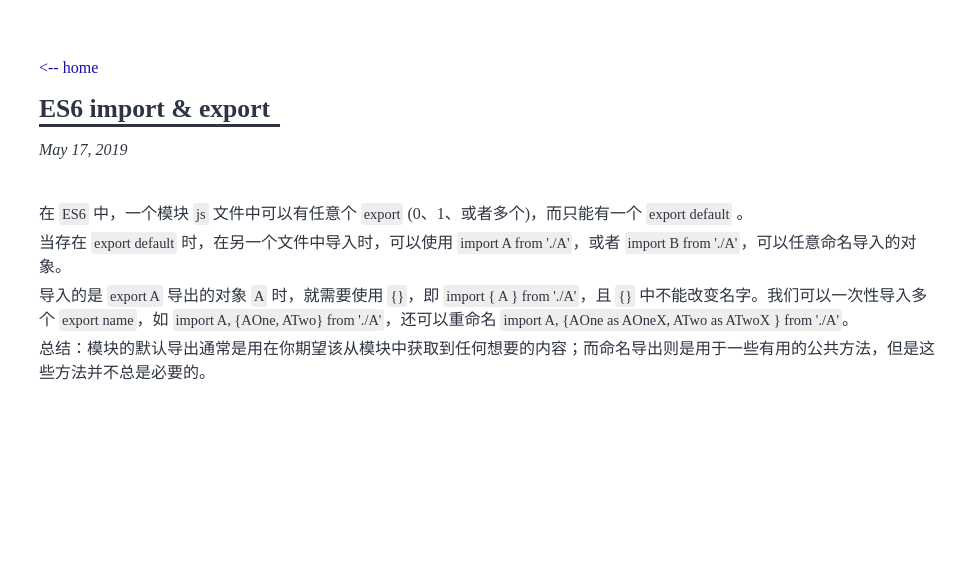
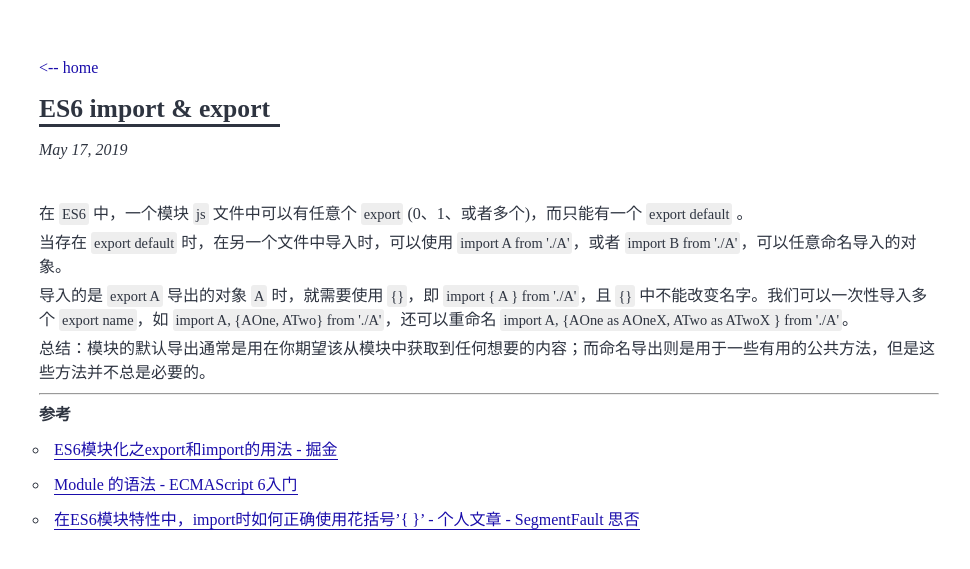
Before and after one commit to maicoder/blog, a Jekyll site: the page built from _posts/2019-05-17-7.md, in a window 1280 px wide. Shown: the top 569 px of the page, without its empty margins (151-1121 px from the left). Built offline with Jekyll 4.4.1, drawn with Linux system fonts in a browser that asks for light colours; some web fonts are replaced.

Commit message:
Update 2019-05-17-7.md

```diff
--- a/_posts/2019-05-17-7.md
+++ b/_posts/2019-05-17-7.md
@@ -11,3 +11,10 @@ title: ES6 import & export
 
 
 总结：模块的默认导出通常是用在你期望该从模块中获取到任何想要的内容；而命名导出则是用于一些有用的公共方法，但是这些方法并不总是必要的。
+
+
+---
+**参考**
+* [ES6模块化之export和import的用法 - 掘金](https://juejin.im/post/5b2b2d8de51d4558ba1a64e0)
+* [Module 的语法 - ECMAScript 6入门](http://es6.ruanyifeng.com/#docs/module)
+* [在ES6模块特性中，import时如何正确使用花括号'{ }' - 个人文章 - SegmentFault 思否](https://segmentfault.com/a/1190000010651936)
```
